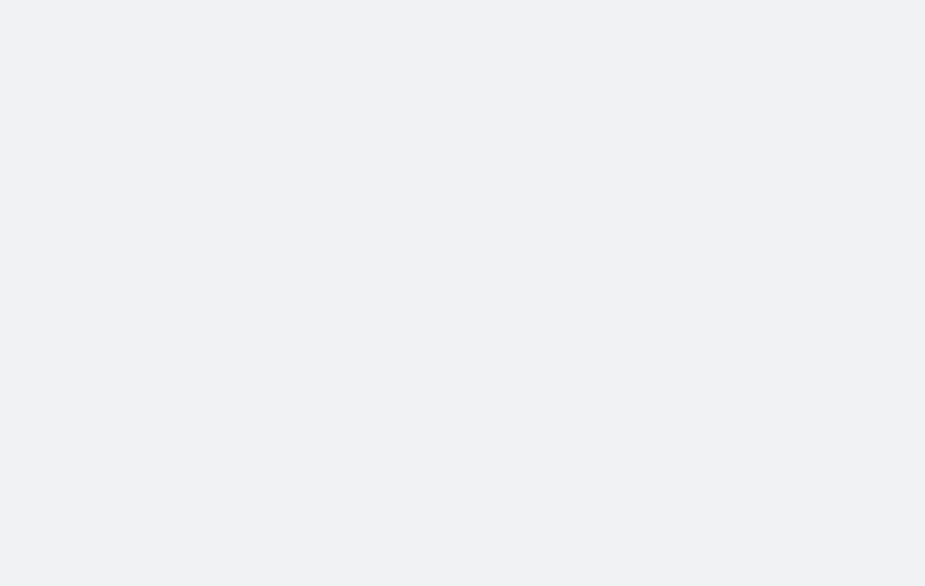
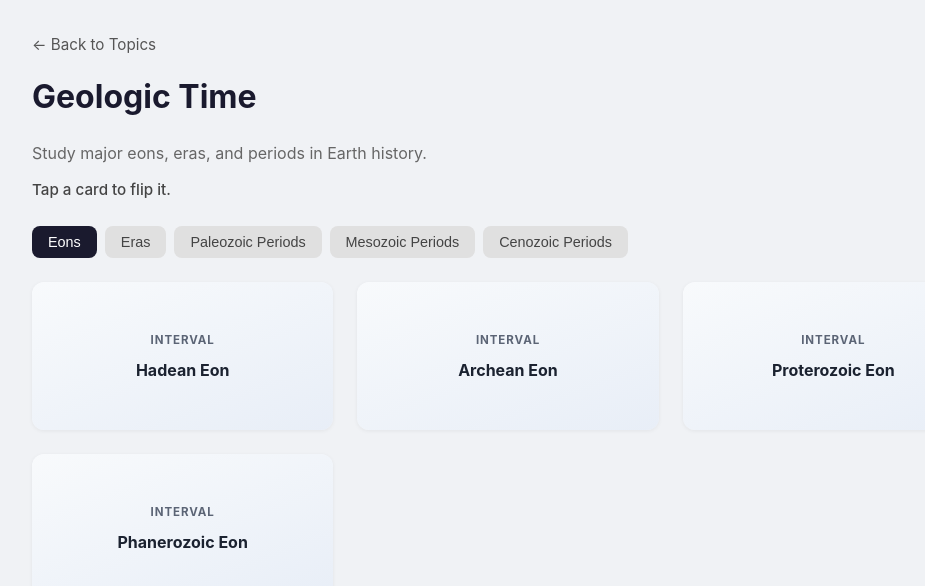
Before and after one commit to iakhil/trivial-studies, a React (Vite) app: page /geologic-time in a window 1280 px wide. Before the commit this address had no page. Shown: the top 586 px of the page, without its empty margins (132-1057 px from the left). Built offline with nearby package versions, Linux system fonts and the light colour scheme.

Commit message:
Add geologic time flashcards

```diff
--- a/src/App.css
+++ b/src/App.css
@@ -172,6 +172,14 @@
 
 .dinosaur-card {
   height: 188px;
+}
+
+.geologic-time-grid {
+  grid-template-columns: repeat(auto-fill, minmax(250px, 1fr));
+}
+
+.geologic-time-card {
+  height: 208px;
 }
 
 .american-literature-grid {
--- a/src/App.tsx
+++ b/src/App.tsx
@@ -5,6 +5,7 @@ import CountryFlagsPage from './pages/CountryFlagsPage'
 import CountryCapitalsPage from './pages/CountryCapitalsPage'
 import CountryPopulationsPage from './pages/CountryPopulationsPage'
 import DinosaursPage from './pages/DinosaursPage'
+import GeologicTimePage from './pages/GeologicTimePage'
 import GeographyPage from './pages/GeographyPage'
 import MountainRangesPage from './pages/MountainRangesPage'
 import OperaTriviaPage from './pages/OperaTriviaPage'
@@ -23,6 +24,7 @@ function App() {
         <Route path="/country-capitals" element={<CountryCapitalsPage />} />
         <Route path="/country-populations" element={<CountryPopulationsPage />} />
         <Route path="/dinosaurs" element={<DinosaursPage />} />
+        <Route path="/geologic-time" element={<GeologicTimePage />} />
         <Route path="/mountain-ranges" element={<MountainRangesPage />} />
         <Route path="/geography" element={<GeographyPage />} />
         <Route path="/opera-trivia" element={<OperaTriviaPage />} />
--- /dev/null
+++ b/src/data/geologicTime.ts
@@ -0,0 +1,113 @@
+export interface GeologicTimeCard {
+  name: string;
+  answer: string;
+}
+
+export interface GeologicTimeGroup {
+  name: string;
+  cards: GeologicTimeCard[];
+}
+
+export const geologicTimeGroups: GeologicTimeGroup[] = [
+  {
+    name: "Eons",
+    cards: [
+      {
+        name: "Hadean Eon",
+        answer: "About 4.6 to 4.0 billion years ago; Earth formed, cooled, and developed its earliest crust and oceans.",
+      },
+      {
+        name: "Archean Eon",
+        answer: "About 4.0 to 2.5 billion years ago; the first known life appeared, mostly simple microbial life.",
+      },
+      {
+        name: "Proterozoic Eon",
+        answer: "About 2.5 billion to 541 million years ago; oxygen rose in the atmosphere and early complex life evolved.",
+      },
+      {
+        name: "Phanerozoic Eon",
+        answer: "About 541 million years ago to today; abundant visible fossils record major animal and plant evolution.",
+      },
+    ],
+  },
+  {
+    name: "Eras",
+    cards: [
+      {
+        name: "Paleozoic Era",
+        answer: "About 541 to 252 million years ago; marine animals diversified, plants and animals colonized land, and it ended with the largest mass extinction.",
+      },
+      {
+        name: "Mesozoic Era",
+        answer: "About 252 to 66 million years ago; the age of dinosaurs, with the first birds, mammals, and flowering plants.",
+      },
+      {
+        name: "Cenozoic Era",
+        answer: "About 66 million years ago to today; mammals, birds, grasses, and eventually humans became prominent.",
+      },
+    ],
+  },
+  {
+    name: "Paleozoic Periods",
+    cards: [
+      {
+        name: "Cambrian Period",
+        answer: "About 541 to 485 million years ago; the Cambrian explosion produced many major animal body plans.",
+      },
+      {
+        name: "Ordovician Period",
+        answer: "About 485 to 444 million years ago; marine life flourished and the first simple land plants appeared.",
+      },
+      {
+        name: "Silurian Period",
+        answer: "About 444 to 419 million years ago; jawed fish diversified and vascular plants spread on land.",
+      },
+      {
+        name: "Devonian Period",
+        answer: "About 419 to 359 million years ago; often called the age of fishes, with early forests and the first tetrapods.",
+      },
+      {
+        name: "Carboniferous Period",
+        answer: "About 359 to 299 million years ago; vast coal swamps, giant insects, and early reptiles were common.",
+      },
+      {
+        name: "Permian Period",
+        answer: "About 299 to 252 million years ago; Pangaea assembled and the period ended with Earth's largest mass extinction.",
+      },
+    ],
+  },
+  {
+    name: "Mesozoic Periods",
+    cards: [
+      {
+        name: "Triassic Period",
+        answer: "About 252 to 201 million years ago; dinosaurs, pterosaurs, and early mammals first appeared after the Permian extinction.",
+      },
+      {
+        name: "Jurassic Period",
+        answer: "About 201 to 145 million years ago; giant sauropods, large marine reptiles, and the first birds thrived.",
+      },
+      {
+        name: "Cretaceous Period",
+        answer: "About 145 to 66 million years ago; flowering plants spread, many famous dinosaurs lived, and the period ended with a mass extinction.",
+      },
+    ],
+  },
+  {
+    name: "Cenozoic Periods",
+    cards: [
+      {
+        name: "Paleogene Period",
+        answer: "About 66 to 23 million years ago; mammals rapidly diversified after the non-avian dinosaurs went extinct.",
+      },
+      {
+        name: "Neogene Period",
+        answer: "About 23 to 2.58 million years ago; grasslands expanded and many modern mammal groups evolved.",
+      },
+      {
+        name: "Quaternary Period",
+        answer: "About 2.58 million years ago to today; repeated ice ages occurred and Homo sapiens appeared.",
+      },
+    ],
+  },
+];
--- /dev/null
+++ b/src/pages/GeologicTimePage.tsx
@@ -0,0 +1,47 @@
+import { useState } from "react";
+import { Link } from "react-router-dom";
+import Flashcard from "../components/Flashcard";
+import { geologicTimeGroups } from "../data/geologicTime";
+
+export default function GeologicTimePage() {
+  const [activeTab, setActiveTab] = useState(0);
+  const activeGroup = geologicTimeGroups[activeTab];
+
+  return (
+    <div className="study-page">
+      <Link to="/" className="back-link">
+        &larr; Back to Topics
+      </Link>
+      <h1>Geologic Time</h1>
+      <p className="page-intro">
+        Study major eons, eras, and periods in Earth history.
+      </p>
+      <p className="study-note">Tap a card to flip it.</p>
+
+      <div className="continent-tabs">
+        {geologicTimeGroups.map((group, index) => (
+          <button
+            key={group.name}
+            className={`continent-tab${index === activeTab ? " active" : ""}`}
+            onClick={() => setActiveTab(index)}
+          >
+            {group.name}
+          </button>
+        ))}
+      </div>
+
+      <div className="countries-grid fact-grid geologic-time-grid">
+        {activeGroup.cards.map((card) => (
+          <Flashcard
+            key={card.name}
+            frontLabel="Interval"
+            frontValue={card.name}
+            backLabel="Fact"
+            backValue={card.answer}
+            wrapperClassName="geologic-time-card"
+          />
+        ))}
+      </div>
+    </div>
+  );
+}
--- a/src/pages/HomePage.tsx
+++ b/src/pages/HomePage.tsx
@@ -11,6 +11,7 @@ export default function HomePage() {
         <TopicCard title="Countries & Capitals" emoji="🏛️" to="/country-capitals" />
         <TopicCard title="Countries & Populations" emoji="📊" to="/country-populations" />
         <TopicCard title="Dinosaurs" emoji="🦖" to="/dinosaurs" />
+        <TopicCard title="Geologic Time" emoji="🪨" to="/geologic-time" />
         <TopicCard title="World's Mountain Ranges" emoji="🏔️" to="/mountain-ranges" />
         <TopicCard title="Geography" emoji="🧭" to="/geography" />
         <TopicCard title="Opera Trivia" emoji="🎭" to="/opera-trivia" />
```
